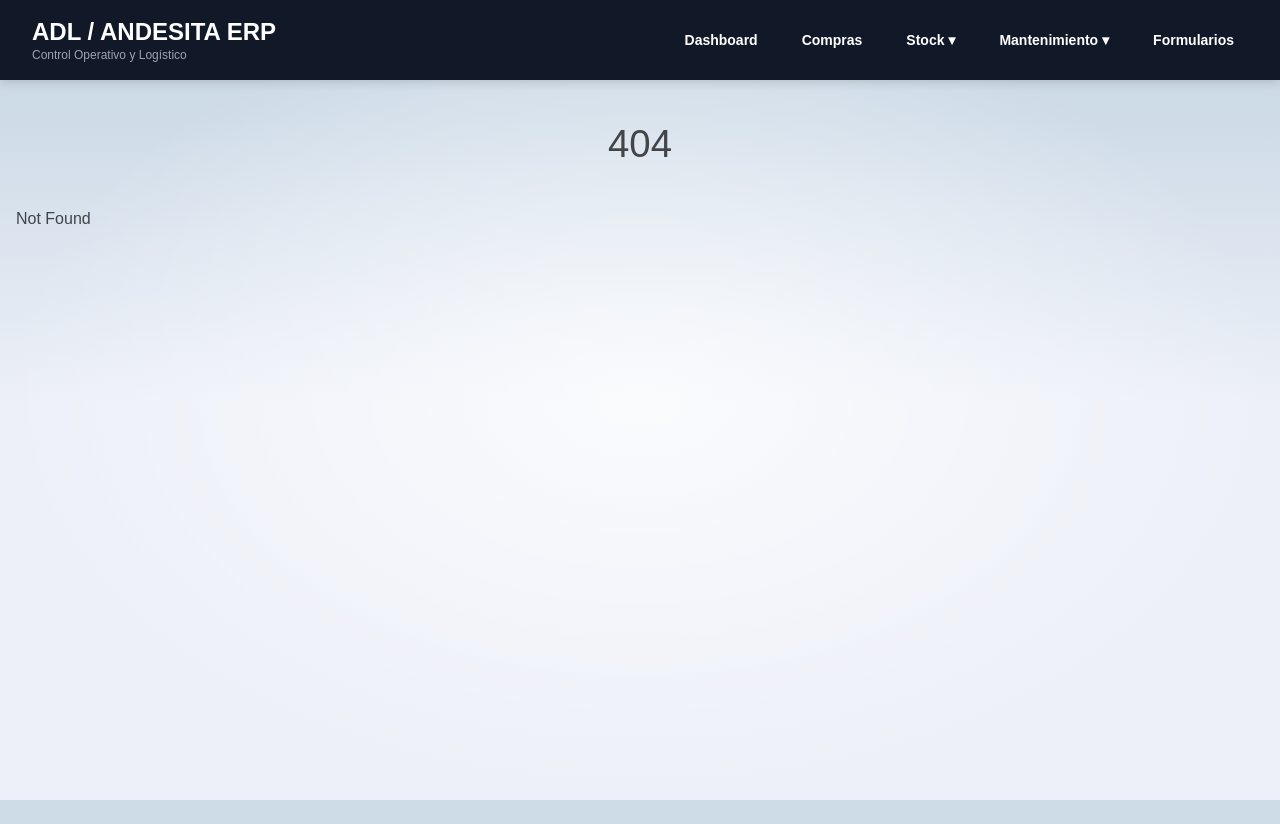
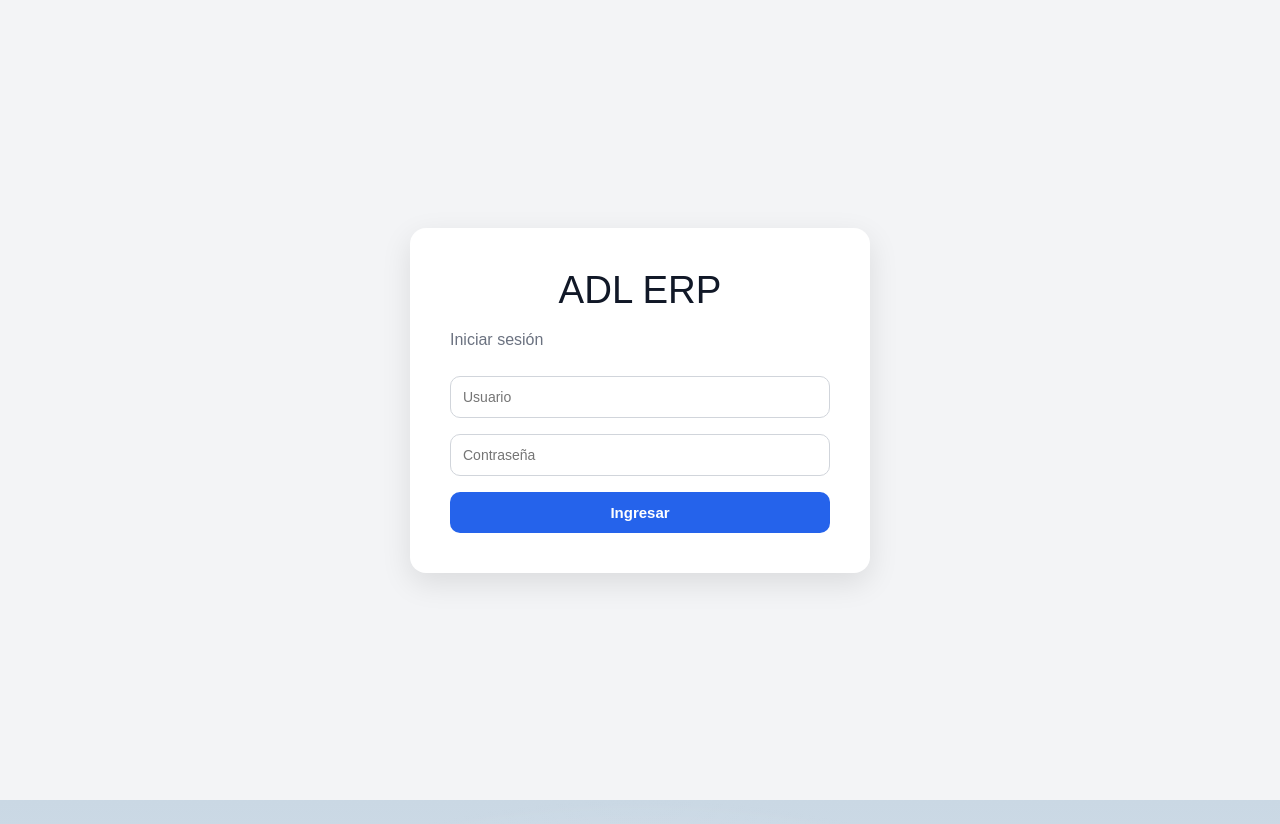
Before and after one commit to miguelkenny/adl-app, a SvelteKit app: page /login in a window 1280 px wide. Before the commit this address had no page. Before the commit the page ends 800 px from the top, so only its background shows below. Built offline with nearby package versions, Linux system fonts and the light colour scheme.

Commit message:
first commit

```diff
--- /dev/null
+++ b/src/lib/stores/auth.js
@@ -0,0 +1,3 @@
+import { writable } from 'svelte/store';
+
+export const usuario = writable(null);
--- a/src/routes/+layout.svelte
+++ b/src/routes/+layout.svelte
@@ -2,22 +2,71 @@
 	import Header from './Header.svelte';
 	import './layout.css';
 
+	import { onMount } from 'svelte';
+	import { goto } from '$app/navigation';
+	import { page } from '$app/state';
+
 	let { children } = $props();
+
+	let cargando = $state(true);
+
+	onMount(() => {
+
+		const user = localStorage.getItem('user');
+
+		// si estamos en login
+		if (window.location.pathname === '/login') {
+
+			cargando = false;
+			return;
+		}
+
+		// si no hay sesión
+		if (!user) {
+
+			goto('/login');
+			return;
+		}
+
+		cargando = false;
+	});
 </script>
 
+{#if cargando}
+
+	<div class="loading">
+		Cargando...
+	</div>
+
+{:else}
+
 	<div class="app">
+
+		{#if page.url.pathname !== '/login'}
 			<Header />
+		{/if}
 
 		<main>
 			{@render children()}
 		</main>
 
-	<footer>
+		<footer></footer>
 
-	</footer>
 	</div>
 
+{/if}
+
 <style>
+
+	.loading {
+		height: 100vh;
+		display: flex;
+		justify-content: center;
+		align-items: center;
+		font-family: Arial, sans-serif;
+		font-size: 18px;
+	}
+
 	.app {
 		display: flex;
 		flex-direction: column;
@@ -28,7 +77,6 @@
 		flex: 1;
 		display: flex;
 		flex-direction: column;
-		padding: 1rem;
 		width: 100%;
 		box-sizing: border-box;
 	}
@@ -42,8 +90,10 @@
 	}
 
 	@media (min-width: 480px) {
+
 		footer {
 			padding: 12px 0;
 		}
 	}
+
 </style>
--- a/src/routes/Header.svelte
+++ b/src/routes/Header.svelte
@@ -1,8 +1,16 @@
 <script>
 	import { resolve } from '$app/paths';
 	import { page } from '$app/state';
+	import { goto } from '$app/navigation';
 
 	let menuOpen = false;
+
+	function logout() {
+
+		localStorage.removeItem('user');
+
+		goto('/login');
+	}
 </script>
 
 <header>
@@ -124,6 +132,14 @@
 				>
 					Formularios
 				</a>
+			</li>
+			<li>
+				<button
+					class="logout-btn"
+					onclick={logout}
+				>
+					Salir
+				</button>
 			</li>
 		</ul>
 	</nav>
@@ -257,6 +273,22 @@ li[aria-current='page'] > a {
 	cursor: pointer;
 }
 
+.logout-btn {
+	background: #dc3545;
+	color: white;
+	border: none;
+	padding: 10px 14px;
+	border-radius: 8px;
+	font-weight: 600;
+	font-size: 14px;
+	cursor: pointer;
+	transition: 0.2s;
+}
+
+.logout-btn:hover {
+	background: #bb2d3b;
+}
+
 /* =========================
 	MOBILE
 ========================= */
@@ -327,5 +359,10 @@ li[aria-current='page'] > a {
 		background: rgba(255,255,255,0.08);
 		color: white;
 	}
+
+	.logout-btn {
+		width: 100%;
+		text-align: left;
+	}
 }
 </style>
--- /dev/null
+++ b/src/routes/login/+page.svelte
@@ -0,0 +1,168 @@
+<script>
+	import { usuario as usuarioStore } from '$lib/stores/auth';
+	import { goto } from '$app/navigation';
+
+	let usuario = '';
+	let password = '';
+	let error = '';
+	let loading = false;
+
+	const API_URL =
+		'https://script.google.com/macros/s/AKfycbyOL2jeaK79ebykD_zfx1Eqg1yFoBFvZQPoqnL4MAlG--CPtPiBg93J6AcCpRTFbw6WbQ/exec';
+
+	async function iniciarSesion() {
+
+		error = '';
+		loading = true;
+
+		try {
+
+			const response = await fetch(API_URL, {
+				method: 'POST',
+				headers: {
+					'Content-Type': 'text/plain;charset=utf-8'
+				},
+				body: JSON.stringify({
+					action: 'login',
+					usuario,
+					password
+				})
+			});
+
+			const result = await response.json();
+
+			if (result.success) {
+
+				localStorage.setItem(
+				'user',
+				JSON.stringify(result)
+			);
+
+			usuarioStore.set(result);
+
+			goto('/');
+
+			} else {
+
+				error = result.message;
+			}
+
+		} catch (err) {
+
+			error = 'Error de conexión';
+		}
+
+		loading = false;
+	}
+</script>
+
+<div class="login-container">
+
+	<div class="login-card">
+
+		<h1>ADL ERP</h1>
+
+		<p>Iniciar sesión</p>
+
+		<input
+			type="text"
+			placeholder="Usuario"
+			bind:value={usuario}
+		/>
+
+		<input
+			type="password"
+			placeholder="Contraseña"
+			bind:value={password}
+		/>
+
+		<button
+			on:click={iniciarSesion}
+			disabled={loading}
+		>
+			{#if loading}
+				Ingresando...
+			{:else}
+				Ingresar
+			{/if}
+		</button>
+
+		{#if error}
+			<div class="error">
+				{error}
+			</div>
+		{/if}
+
+	</div>
+
+</div>
+
+<style>
+
+	.login-container {
+		min-height: 100vh;
+		display: flex;
+		justify-content: center;
+		align-items: center;
+		background: #f3f4f6;
+		padding: 20px;
+		box-sizing: border-box;
+	}
+
+	.login-card {
+		background: white;
+		padding: 40px;
+		border-radius: 16px;
+		box-shadow: 0 10px 30px rgba(0,0,0,0.1);
+		width: 100%;
+		max-width: 380px;
+		font-family: Arial, sans-serif;
+	}
+
+	h1 {
+		margin-top: 0;
+		margin-bottom: 10px;
+		color: #111827;
+	}
+
+	p {
+		color: #6b7280;
+		margin-bottom: 24px;
+	}
+
+	input {
+		width: 100%;
+		padding: 12px;
+		margin-bottom: 16px;
+		border-radius: 10px;
+		border: 1px solid #d1d5db;
+		font-size: 14px;
+		box-sizing: border-box;
+	}
+
+	button {
+		width: 100%;
+		padding: 12px;
+		border: none;
+		border-radius: 10px;
+		background: #2563eb;
+		color: white;
+		font-weight: bold;
+		cursor: pointer;
+		font-size: 15px;
+	}
+
+	button:hover {
+		opacity: 0.95;
+	}
+
+	.error {
+		margin-top: 16px;
+		background: #fee2e2;
+		color: #991b1b;
+		padding: 10px;
+		border-radius: 8px;
+		font-size: 14px;
+	}
+
+</style>
--- a/src/routes/stock/articulos/nuevo/+page.svelte
+++ b/src/routes/stock/articulos/nuevo/+page.svelte
@@ -2,7 +2,7 @@
 	let guardando = false;
 
 	const API_URL =
-		'https://script.google.com/macros/s/AKfycbwEpI6kmBk5uBuz-t4mrMpobOolS4zsVc8ZfDFM6D69ZfTaSKtKqS0CJlC6vL1sCcOVPQ/exec';
+		'https://script.google.com/macros/s/AKfycbyOL2jeaK79ebykD_zfx1Eqg1yFoBFvZQPoqnL4MAlG--CPtPiBg93J6AcCpRTFbw6WbQ/exec';
 
 	let articulo = {
 		codigoProveedor: '',
--- a/src/routes/stock/consumibles/+page.svelte
+++ b/src/routes/stock/consumibles/+page.svelte
@@ -1,6 +1,6 @@
 <script>
 	const BASE_URL =
-		'https://script.google.com/macros/s/AKfycbwEpI6kmBk5uBuz-t4mrMpobOolS4zsVc8ZfDFM6D69ZfTaSKtKqS0CJlC6vL1sCcOVPQ/exec';
+		'https://script.google.com/macros/s/AKfycbyOL2jeaK79ebykD_zfx1Eqg1yFoBFvZQPoqnL4MAlG--CPtPiBg93J6AcCpRTFbw6WbQ/exec';
 
 	const STOCK_API = `${BASE_URL}?sheet=Stock`;
 	const ARTICULOS_API = `${BASE_URL}?sheet=Articulos`;
--- a/src/routes/stock/nuevo/+page.svelte
+++ b/src/routes/stock/nuevo/+page.svelte
@@ -2,7 +2,7 @@
 	import { onMount } from 'svelte';
 
 	const BASE_URL =
-		'https://script.google.com/macros/s/AKfycbwEpI6kmBk5uBuz-t4mrMpobOolS4zsVc8ZfDFM6D69ZfTaSKtKqS0CJlC6vL1sCcOVPQ/exec';
+		'https://script.google.com/macros/s/AKfycbyOL2jeaK79ebykD_zfx1Eqg1yFoBFvZQPoqnL4MAlG--CPtPiBg93J6AcCpRTFbw6WbQ/exec';
 
 	const ARTICULOS_API = `${BASE_URL}?sheet=Articulos`;
 	const ALMACENES_API = `${BASE_URL}?sheet=Almacenes`;
```
Lines whose indentation alone changed are shown as unchanged.
